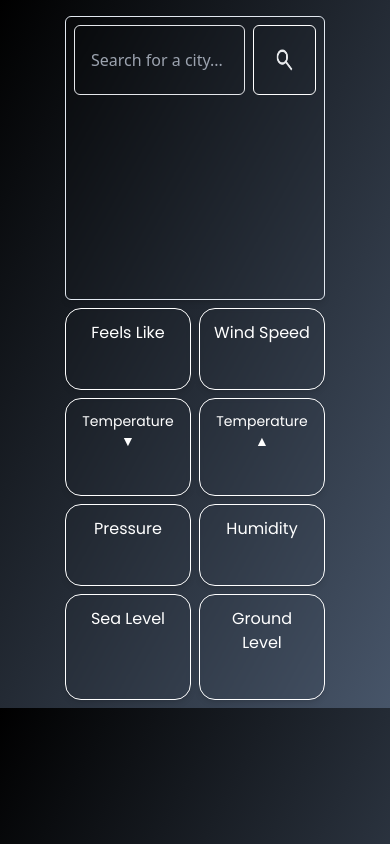
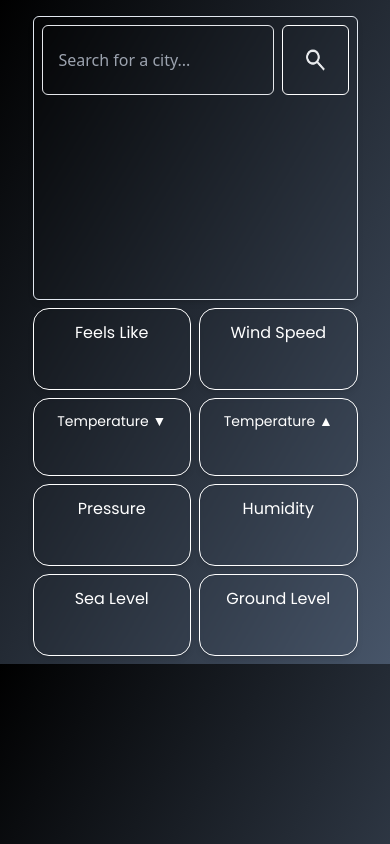
Before and after one commit to rishi0810/Weather-APP-using-API, a plain HTML site: page index.html in a window 390 px wide. Drawn offline with nearby package versions, Linux system fonts and the light colour scheme.

Commit message:
updating viewport

```diff
--- a/index.html
+++ b/index.html
@@ -49,7 +49,7 @@
       class="flex flex-col items-center md:items-stretch pt-4 md:flex md:flex-row md:gap-3 md:h-2/3 md:w-4/5 md:self-center md:pt-2"
     >
       <div
-        class="grid grid-cols-2 w-4/6 py-2 gap-2 md:gap-5 md:basis-4/12 order-2 md:order-1 md:py-4"
+        class="grid grid-cols-2 w-5/6 py-2 gap-2 md:gap-5 md:basis-4/12 order-2 md:order-1 md:py-4"
       >
         <div
           class="md:invisible bg-transparent backdrop-blur-xs border border-white flex flex-col rounded-2xl md:rounded-md p-3 gap-2 shadow-md ct"
@@ -102,7 +102,7 @@
       </div>
 
       <div
-        class="bg-transparent backdrop-blur-xs border border-slate-200 flex flex-col justify-evenly w-4/6 p-2 md:basis-5/12 space-y-8 md:p-4 rounded-md shadow-md order-1 md:order-2"
+        class="bg-transparent backdrop-blur-xs border border-slate-200 flex flex-col justify-evenly w-5/6 p-2 md:basis-5/12 space-y-8 md:p-4 rounded-md shadow-md order-1 md:order-2"
       >
         <div class="flex flex-row gap-2 justify-between">
           <input
@@ -138,7 +138,7 @@
       </div>
 
       <div
-        class="right-container bg-transparent grid grid-cols-2 w-4/6 pb-2 gap-2 md:gap-5 md:basis-4/12 order-3 md:order-3 md:py-4"
+        class="bg-transparent grid grid-cols-2 w-5/6 pb-2 gap-2 md:gap-5 md:basis-4/12 order-3 md:order-3 md:py-4"
       >
         <div
           class="md:invisible bg-transparent backdrop-blur-xs border border-white flex flex-col rounded-2xl md:rounded-md p-3 gap-2 shadow-md ct"
```
